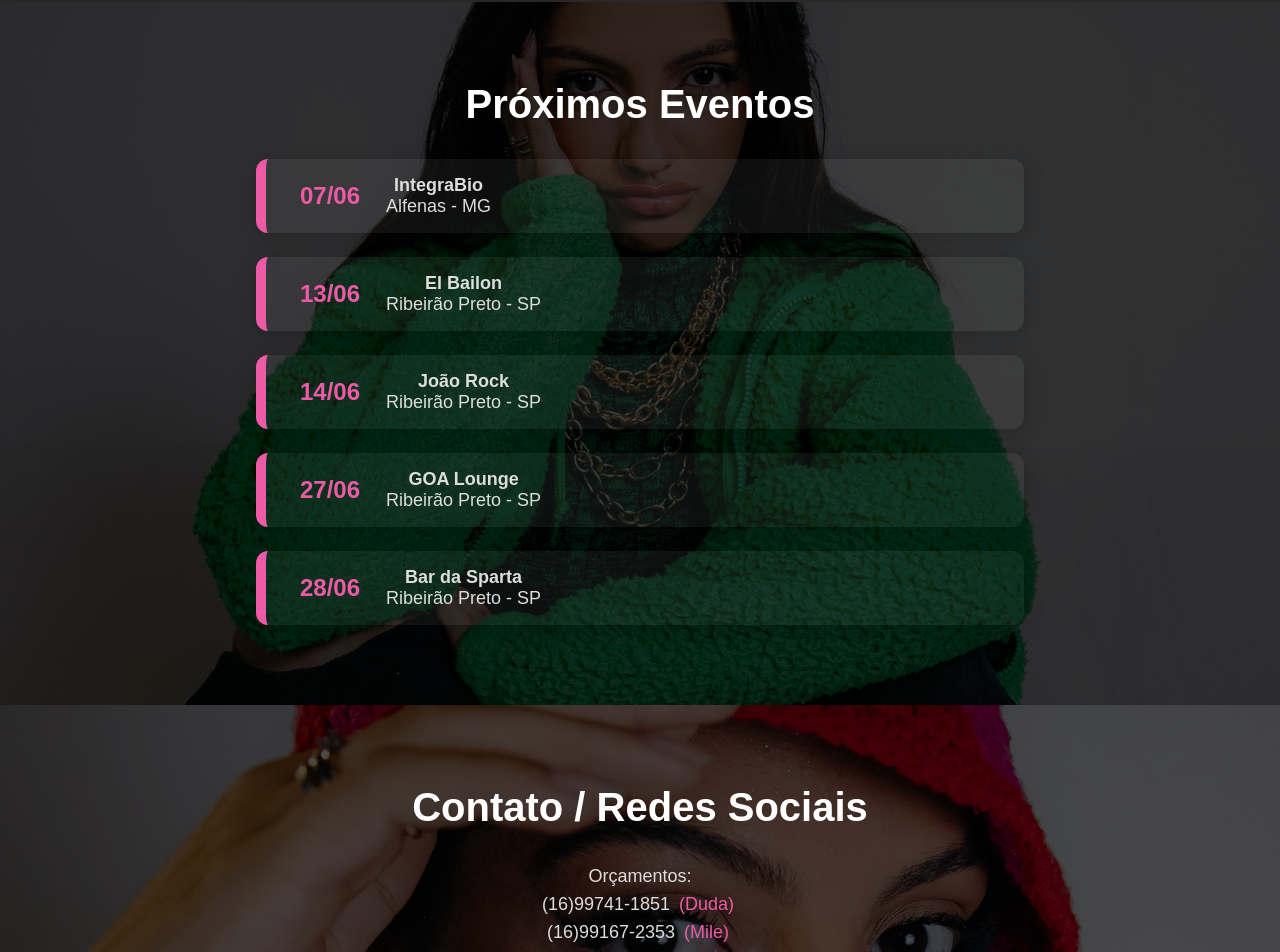
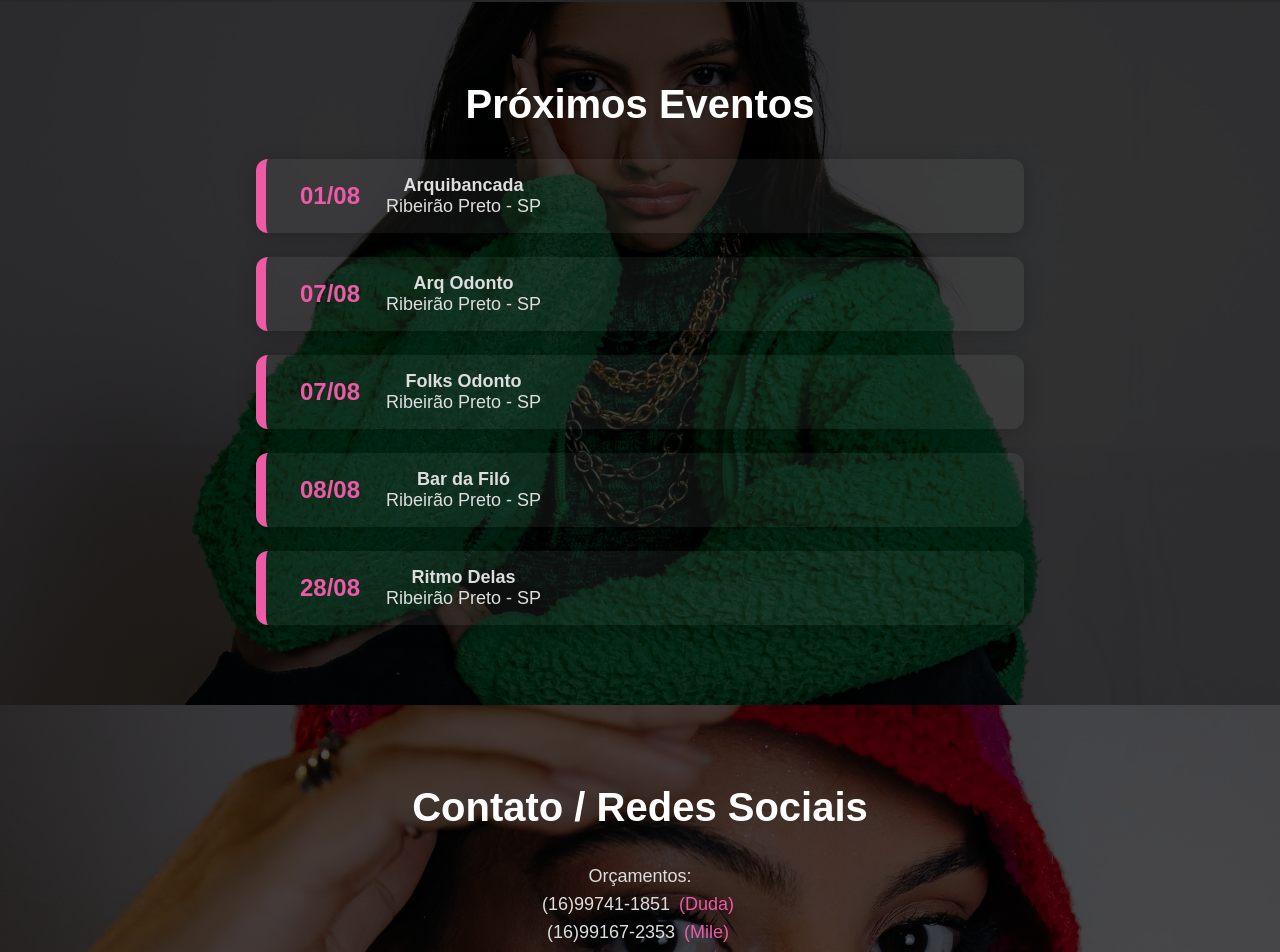
Before and after one commit to vLecaBR/djfranzoni-portfolio, a React (Create React App) app: page / in a window 1280 px wide. Shown: the part 1972-2924 px from the top of the page. Built offline with nearby package versions, Linux system fonts and the light colour scheme; grey boxes are pictures that could not be loaded.

Commit message:
datas atualizadas!

```diff
--- a/src/Components/Events/index.jsx
+++ b/src/Components/Events/index.jsx
@@ -28,11 +28,11 @@ const isPastEvent = (eventDate) => {
 
 export default function Events() {
   const events = [
-    { date: "07/06", name: "IntegraBio", local: "Alfenas - MG"  },
-    { date: "13/06", name: "El Bailon", local: "Ribeirão Preto - SP" },
-    { date: "14/06", name: "João Rock", local: "Ribeirão Preto - SP" },
-    { date: "27/06", name: "GOA Lounge", local: "Ribeirão Preto - SP" },
-    { date: "28/06", name: "Bar da Sparta", local: "Ribeirão Preto - SP" },
+    { date: "01/08", name: "Arquibancada", local: "Ribeirão Preto - SP"  },
+    { date: "07/08", name: "Arq Odonto", local: "Ribeirão Preto - SP" },
+    { date: "07/08", name: "Folks Odonto", local: "Ribeirão Preto - SP" },
+    { date: "08/08", name: "Bar da Filó", local: "Ribeirão Preto - SP" },
+    { date: "28/08", name: "Ritmo Delas", local: "Ribeirão Preto - SP" },
   ];
 
   return (
```
